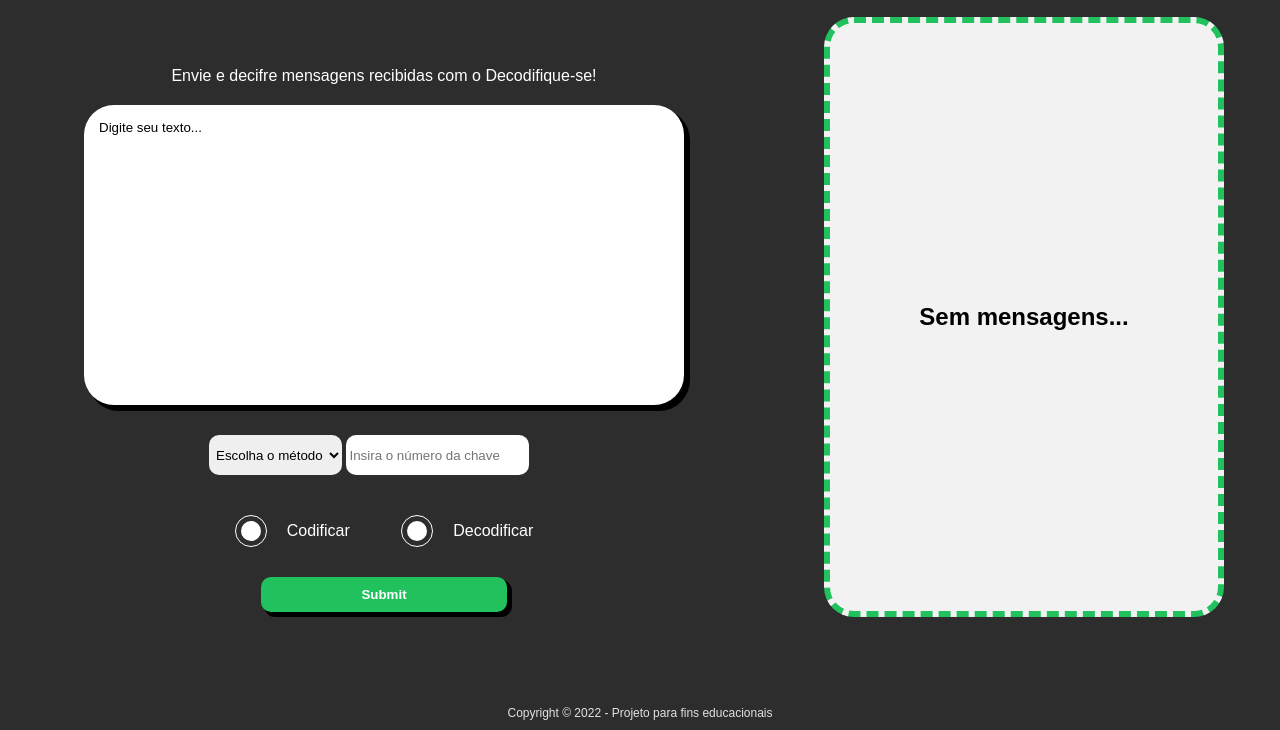
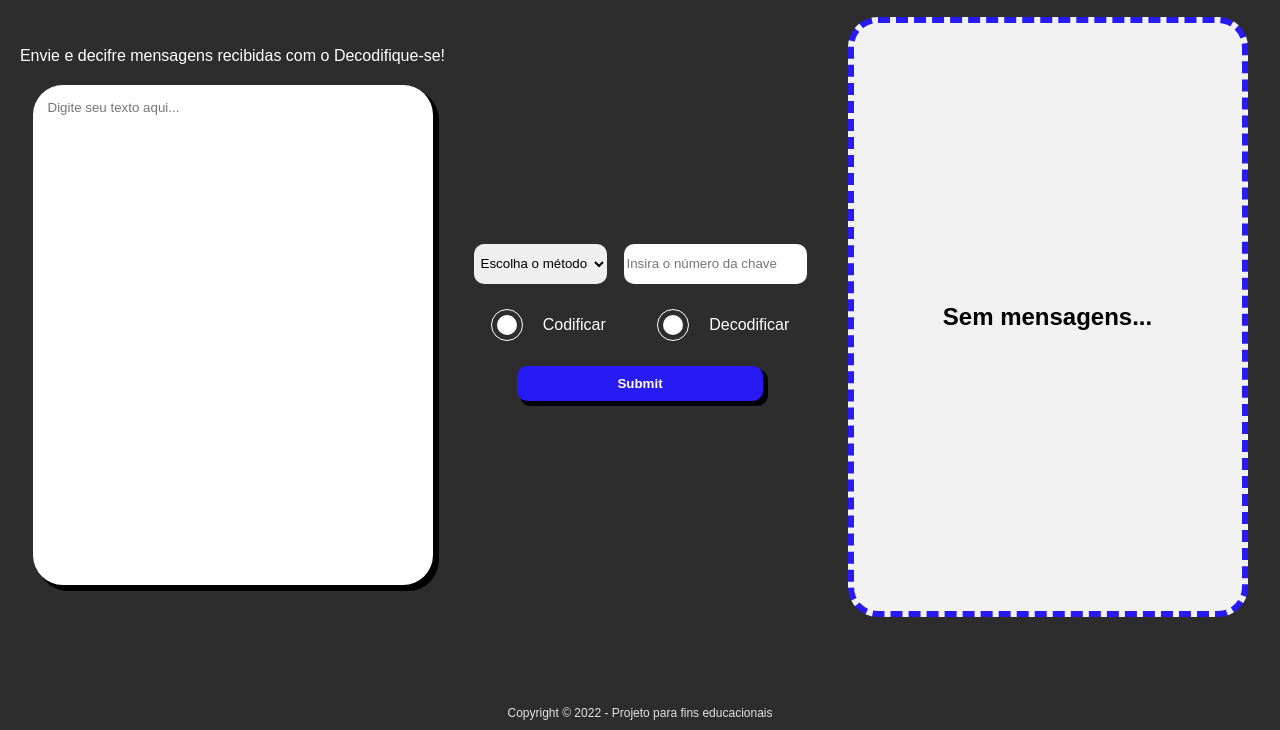
Before and after one commit to est8r/Decodifique-Se, a plain HTML site: page index.html in a window 1280 px wide. Shown: the part 70-800 px from the top of the page. Drawn offline with Linux system fonts and the light colour scheme.

Commit message:
alterei a cor e o layout da pagina

```diff
--- a/geral.css
+++ b/geral.css
@@ -33,9 +33,9 @@ main {
   display: flex;
   flex-direction: column;
   align-items: center;
-  padding-top: 50px;
-
-  width: 60%;
+  padding-top: 30px;
+  width: 40%;
+  background-color: ;
 }
 
 #titulo {
@@ -44,9 +44,9 @@ main {
 }
 
 .texto {
-  height: 300px;
-  width: 600px;
-  margin-bottom: 30px;
+  height: 500px;
+  width: 400px;
+  margin-bottom: 20px;
   border-radius: 30px;
   padding: 15px;
   resize: none;
@@ -54,10 +54,17 @@ main {
 }
 
 select {
-  margin-bottom: 20px;
   height: 40px;
   border-radius: 10px;
   padding: 3px;
+}
+
+.meio {
+  display: flex;
+  flex-direction: column;
+  background-color: ;
+  align-items: center;
+  justify-content: center;
 }
 
 .output {
@@ -65,6 +72,7 @@ select {
   align-items: center;
   justify-content: center;
   width: 40%;
+  background-color: ;
 }
 
 .right {
@@ -76,7 +84,7 @@ select {
   padding: 15px;
   align-items: center;
   justify-content: center;
-  border: 6px #21c25e;
+  border: 6px #281af3;
   border-style: dashed;
 }
 
@@ -91,13 +99,13 @@ select {
   margin-top: 10px;
   border-radius: 10px;
   box-shadow: 4px 4px 0px 1px black;
-  background-color: #21c25e;
+  background-color: #281af3;
   color: white;
   font-weight: 600;
 }
 
 .enviar:hover {
-  background-color: #70f9b2;
+  background-color: #7167ff;
   color: black;
   transition: 0.5s ease;
 }
@@ -106,9 +114,10 @@ section {
   display: flex;
   flex-direction: row;
   width: 350px;
+  align-items: center;
   justify-content: space-around;
-  margin-bottom: 20px;
-  margin-top: 20px;
+  margin-top: 10px;
+  margin-bottom: 15px;
 }
 
 input[type="radio"] {
@@ -119,6 +128,12 @@ input[type="radio"] {
   display: flex;
   align-items: center;
   column-gap: 20px;
+}
+
+.options {
+  flex-direction: column;
+  display: flex;
+  align-items: center;
 }
 
 .radio {
@@ -145,11 +160,11 @@ span {
 }
 
 input[type="radio"]:checked + .radio {
-  border-color: #70f9b2;
+  border-color: #7167ff;
 }
 
 input[type="radio"]:checked + .radio span {
-  background: #70f9b2bf;
+  background: #7167ff;
 }
 
 footer {
--- a/index.html
+++ b/index.html
@@ -12,7 +12,6 @@
 </head>
 
 <body>
-  <script src="./index.js"></script>
 
   <h1>Decodifique-se</h1>
 
@@ -20,16 +19,21 @@
 
     <div class="left">
       <span id="titulo">Envie e decifre mensagens recibidas com o Decodifique-se!</span>
-      <textarea name="" class="texto" id="texto" cols="30" rows="10">Digite seu texto...</textarea>
+      <textarea name="" placeholder="Digite seu texto aqui..." class="texto" id="texto" cols="30" rows="10"></textarea>
+    </div>
 
+    <div class="meio">
       <div class="options">
-        <select name="select" id="select">
-          <option value="">Escolha o método</option>
-          <option value="base">Base 64</option>
-          <option value="cesar">Cifra de César</option>
-        </select>
+        <section>
+          <select name="select" id="select">
+            <option value="0" disabled selected>Escolha o método</option>
+            <option class="opcao" value="base">Base 64</option>
+            <option class="opcao" value="cesar">Cifra de César</option>
+          </select>
 
-        <input class="incremento" id="incremento" placeholder="Insira o número da chave" type="number">
+          <input class="incremento" id="chave" placeholder="Insira o número da chave" type="number">
+
+        </section>
 
         <section>
           <div class="metodo">
@@ -57,13 +61,15 @@
 
       </div>
       <!--options-->
-      <input class="enviar" name="enviar" type="submit">
+      <input id="botao" class="enviar" name="enviar" type="submit">
       <label for="enviar"></label>
+
     </div>
-    <!--left-->
+
+
 
     <div class="output" id="output">
-      <div class="right">
+      <div id="right" class="right">
         <h2>Sem mensagens...</h2>
       </div>
       <!--right-->
@@ -74,6 +80,8 @@
   <footer>
     <p>Copyright © 2022 - Projeto para fins educacionais</p>
   </footer>
+
+  <script src="./index.js"></script>
 </body>
 
 </html>
--- a/index.js
+++ b/index.js
@@ -0,0 +1,34 @@
+var texto = document.querySelector("#texto");
+var resposta = document.querySelector("#output");
+var codificar = document.querySelector("#codificar");
+var decodificar = document.querySelector("#decodificar");
+var enviar = document.querySelector("#botao");
+var chave = document.querySelector("#chave");
+var select = document.querySelector("#select");
+var opcoes = document.querySelector(".opcao");
+
+opcoes.addEventListener("incremento", function () {
+  if (opcao.value === "cesar") {
+    chave.classList.remove("hidden");
+  } else {
+    chave.classList.add("hidden");
+  }
+});
+
+codificar.addEventListener("click", function () {
+  botao.value = "Codificar";
+});
+
+decodificar.addEventListener("click", function () {
+  botao.value = "Decodificar";
+});
+
+function cript() {
+  document.getElementById("output").innerHTML =
+    '<textarea readonly id="texto">' + aaa + "</textarea>";
+}
+
+function descript() {
+  document.getElementById("output").innerHTML =
+    '<textarea readonly id="texto">' + aaa + "</textarea>";
+}
```
